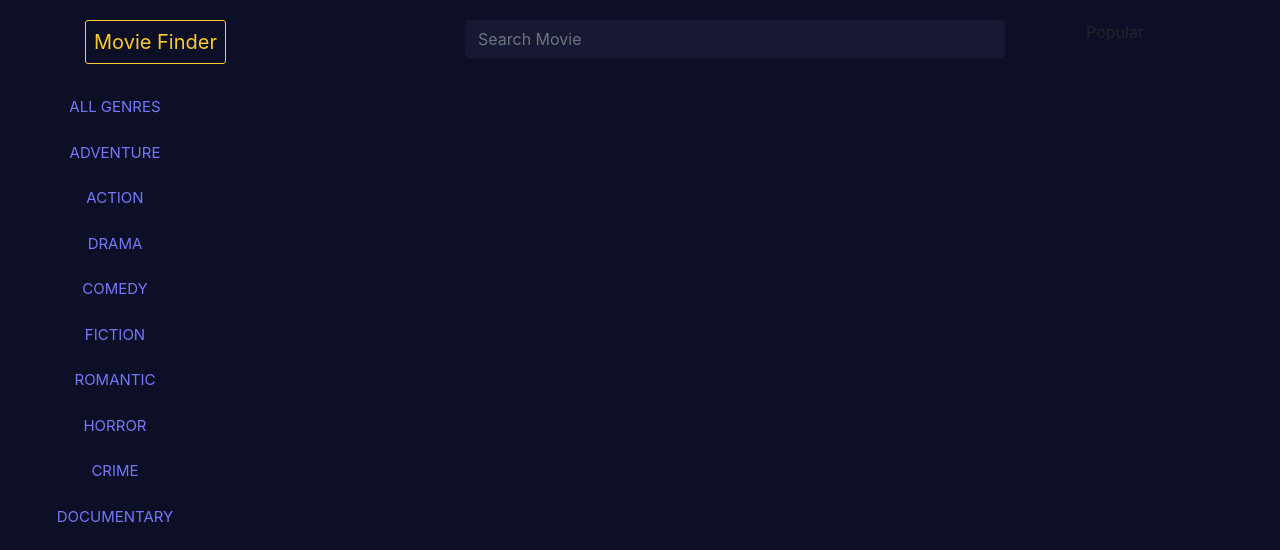
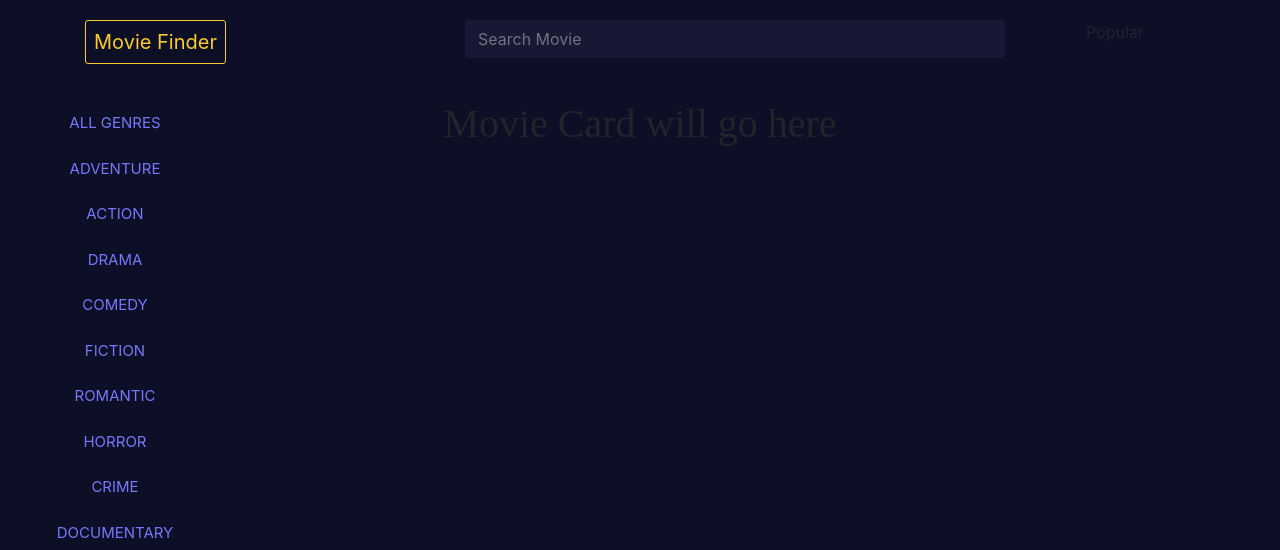
Before and after one commit to shaonkabir8/gatsby-movie-finder-app, a Gatsby site: page / in a window 1280 px wide. Shown: the top 550 px of the page. Built offline with nearby package versions, Linux system fonts and the light colour scheme; Gatsby itself is replaced by a stand-in of ours.

Commit message:
Refactor(Layout): add initial Layout of Movie App

```diff
--- a/src/pages/index.js
+++ b/src/pages/index.js
@@ -1,32 +1,40 @@
 import React from "react"
-import { ThemeProvider } from 'styled-components';
-import GlobalStyles from '../styles/GlobalStyles'
-import Header from '../components/Header';
-import Footer from '../components/Footer'
-import Layout from '../components/SideBar';
+import { ThemeProvider } from "styled-components"
+import GlobalStyles from "../styles/GlobalStyles"
+import Header from "../components/Header"
+import Footer from "../components/Footer"
+import SideBar from "../components/SideBar"
 
 // Define Theme Options
 const theme = {
   color: {
-      bg: '#0c0f26',
-      light: '#171934',
-      yellow: '#faca31',
-      link: '#7678fb'
+    bg: "#0c0f26",
+    light: "#171934",
+    yellow: "#faca31",
+    link: "#7678fb",
   },
-    transition: 'all .3s linear'
+  transition: "all .3s linear",
 }
-
 
 const Index = () => {
   return (
     <ThemeProvider theme={theme}>
-            <GlobalStyles/>
-            <Header/>
-            <Layout />
-            <Footer/>
+      <GlobalStyles />
+      <Header />
+      <div className="wrapper">
+        <div className="flex-container">
+          <SideBar />
+          <div
+            className="col-md-6 offset-md-3 text-right"
+            style={{ height: "50vh" }}
+          >
+            <h1 className="text-center my-3">Movie Card will go here</h1>
+          </div>
+        </div>
+      </div>
+      <Footer />
     </ThemeProvider>
   )
 }
 
-
-export default Index;
+export default Index
```
Lines whose indentation alone changed are shown as unchanged.
